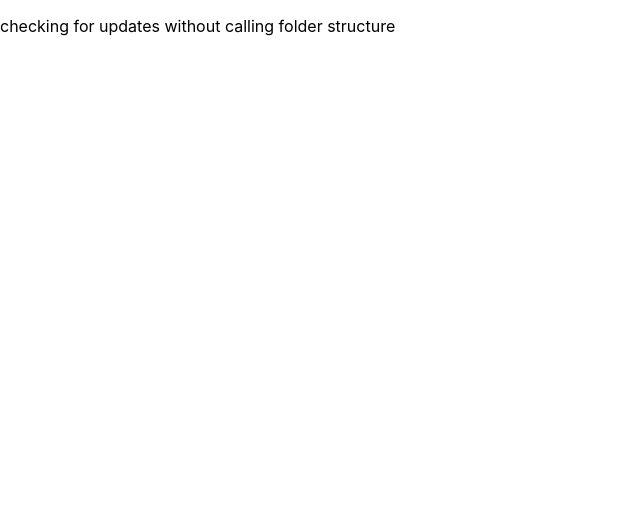
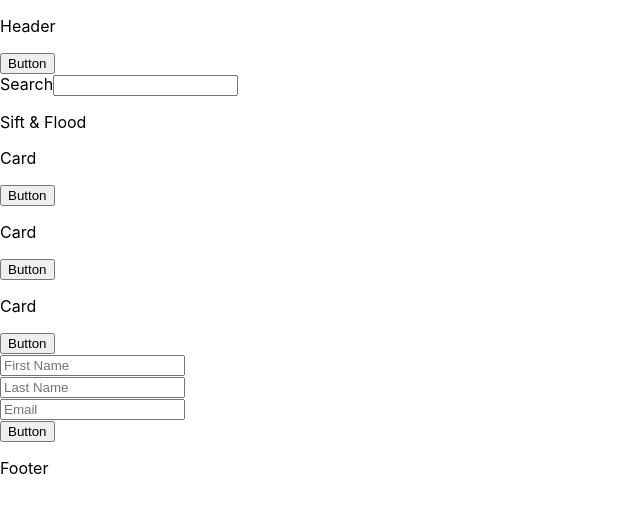
Before and after one commit to Katherine-am/amplify-app, a React (Create React App) app: page / in a window 1280 px wide. Shown: the top 512 px of the page, without its empty margins (0-640 px from the left). Built offline with nearby package versions, Linux system fonts and the light colour scheme.

Commit message:
reinstating commented out components

```diff
--- a/src/App.js
+++ b/src/App.js
@@ -3,15 +3,14 @@ import React from 'react';
 import './App.css';
 import Header from './components/Organisms/Header';
 import Main from './components/Organisms/Main';
-// import Footer from './components/Organisms/Footer';
+import Footer from './components/Organisms/Footer';
 
 function App() {
   return (
     <div>
-      {/* <Header />
+      <Header />
       <Main />
-      <Footer /> */}
-      <p>checking for updates without calling folder structure</p>
+      <Footer />
     </div>
   );
 }
```
